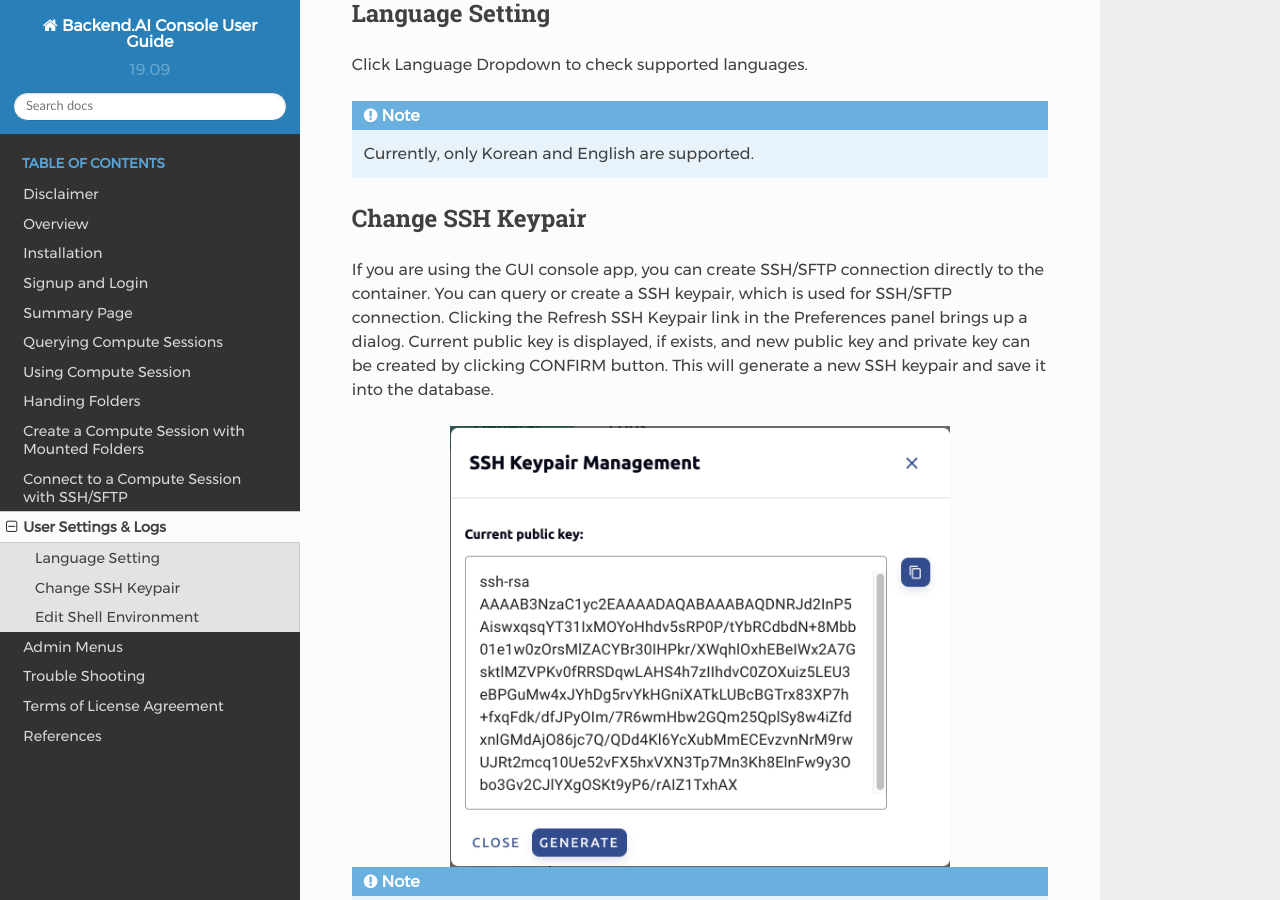
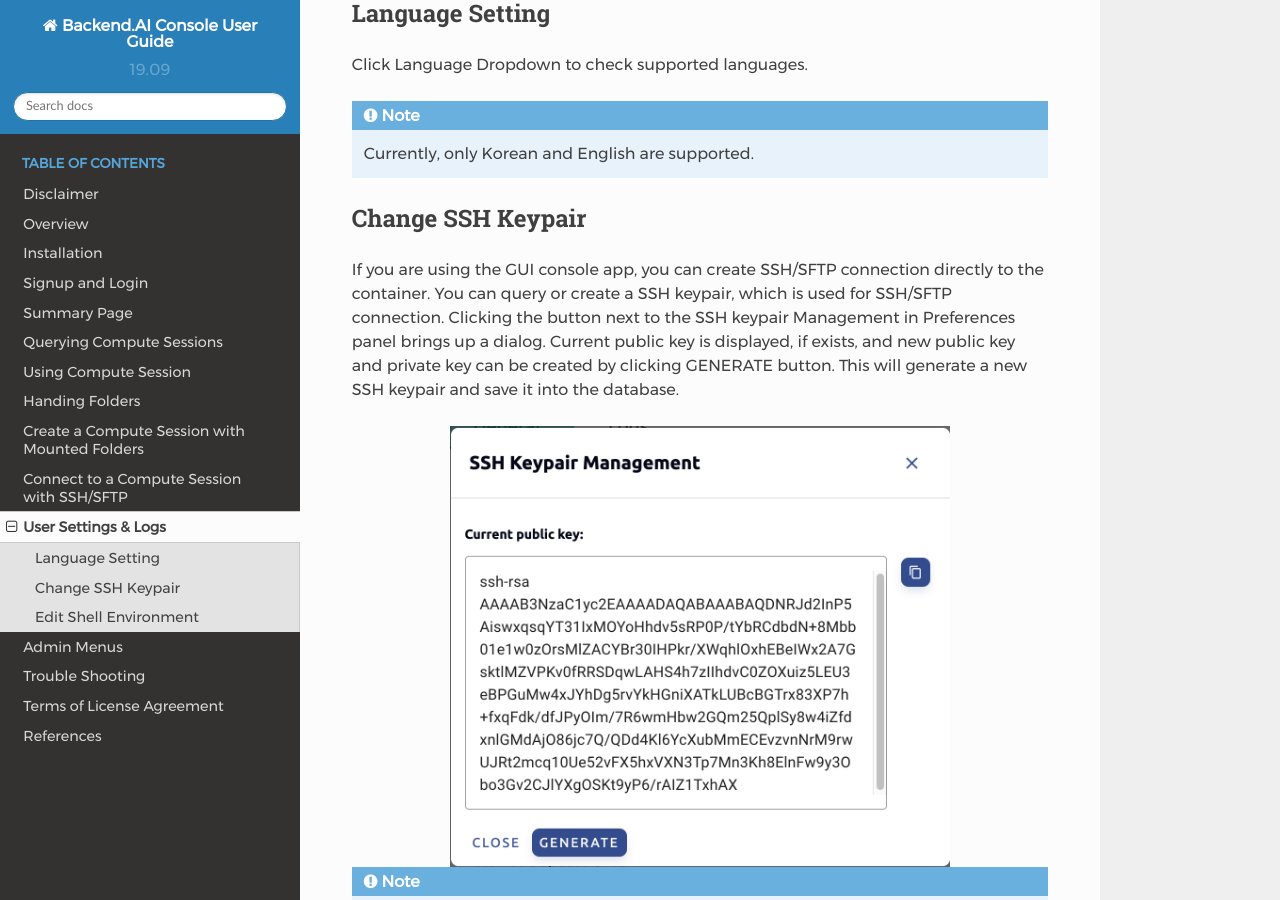
Before and after one commit to lablup/backend.ai-docs-webui, a Sphinx documentation site: the page built from docs/user_settings/user_settings.rst, in a window 1280 px wide and 900 px high, scrolled down 307 px. Built offline with Sphinx 7.4.7 and the Read the Docs theme 2.0.0, drawn with Linux system fonts in a browser that asks for light colours.

Commit message:
update: SSH Keypair description matches to current UI

```diff
--- a/docs/user_settings/user_settings.rst
+++ b/docs/user_settings/user_settings.rst
@@ -23,9 +23,9 @@
 
 If you are using the GUI console app, you can create SSH/SFTP connection
 directly to the container. You can query or create a SSH keypair, which is used
-for SSH/SFTP connection. Clicking the Refresh SSH Keypair link in the
-Preferences panel brings up a dialog. Current public key is displayed, if
-exists, and new public key and private key can be created by clicking CONFIRM
+for SSH/SFTP connection. Clicking the button next to the SSH keypair Management
+in Preferences panel brings up a dialog. Current public key is displayed, if
+exists, and new public key and private key can be created by clicking GENERATE
 button. This will generate a new SSH keypair and save it into the database.
 
 .. image:: refresh_ssh_keypair_dialog.png
```
